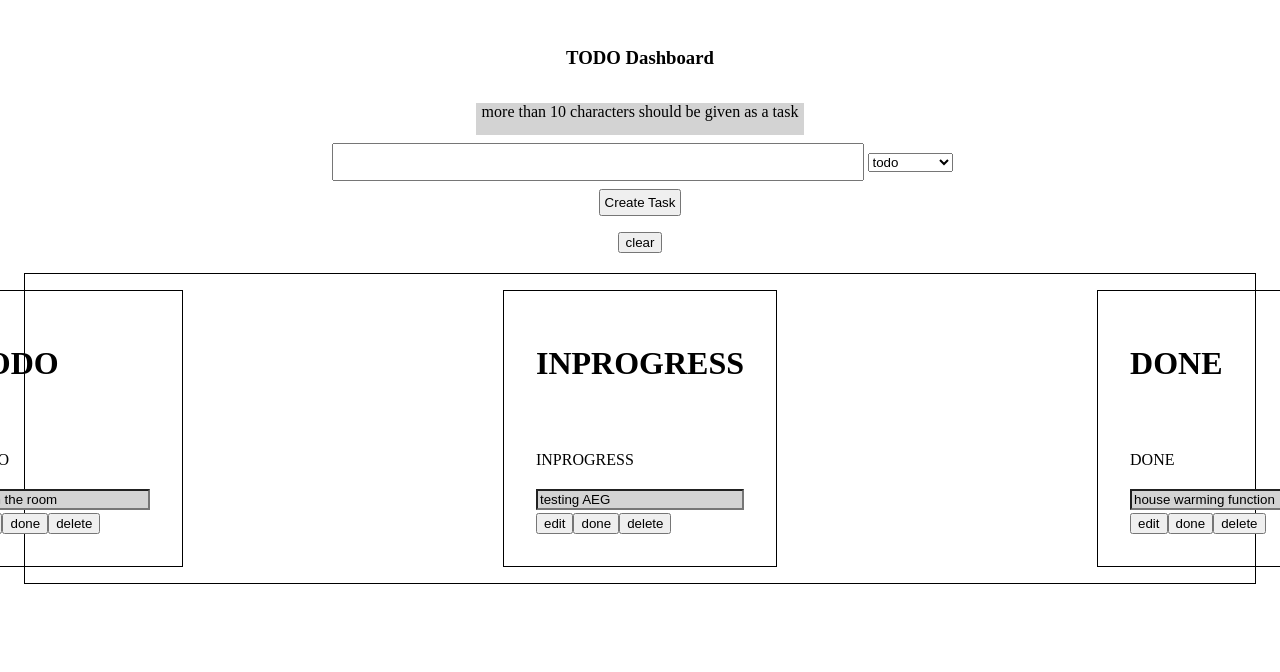
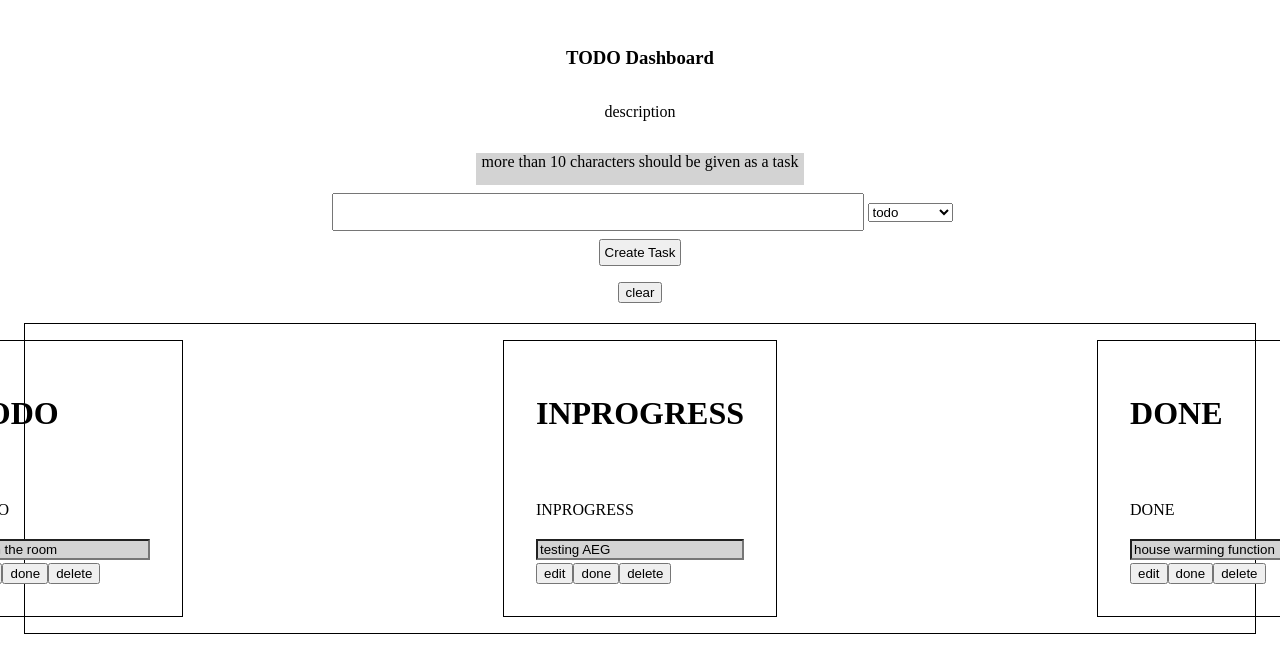
Before and after one commit to LakshmanaSaiGottapu/TODOs, a React (Vite) app: page / in a window 1280 px wide. Shown: the top 672 px of the page. Built offline with nearby package versions, Linux system fonts and the light colour scheme.

Commit message:
added description to the taskform

```diff
--- a/src/components/TaskForm.tsx
+++ b/src/components/TaskForm.tsx
@@ -29,6 +29,7 @@ function TaskForm({dispatch, formTask, setFormTask}:{dispatch:React.Dispatch<Act
     return (
         <div style={{display:'flex', flexDirection:'column', alignItems:'center', justifyContent:'center', padding:'0.25rem', marginTop:'1.5rem'}}>
             <h3>TODO Dashboard</h3>
+            <p>description</p>
             <form id="taskform" ref={formRef} style={{display:'flex', flexDirection:'column', alignItems:'center', gap:'0.25rem', padding:'1rem'}} onSubmit={handleSubmit}>
                 <div>
                     <input name="task" style={{padding:'0.5rem', margin:'0.25rem', width:'40vw', fontSize:'1rem'}} ref={taskRef} value={formTask.task} onChange={(e) => setFormTask({ ...formTask, task: e.target.value })}
```
